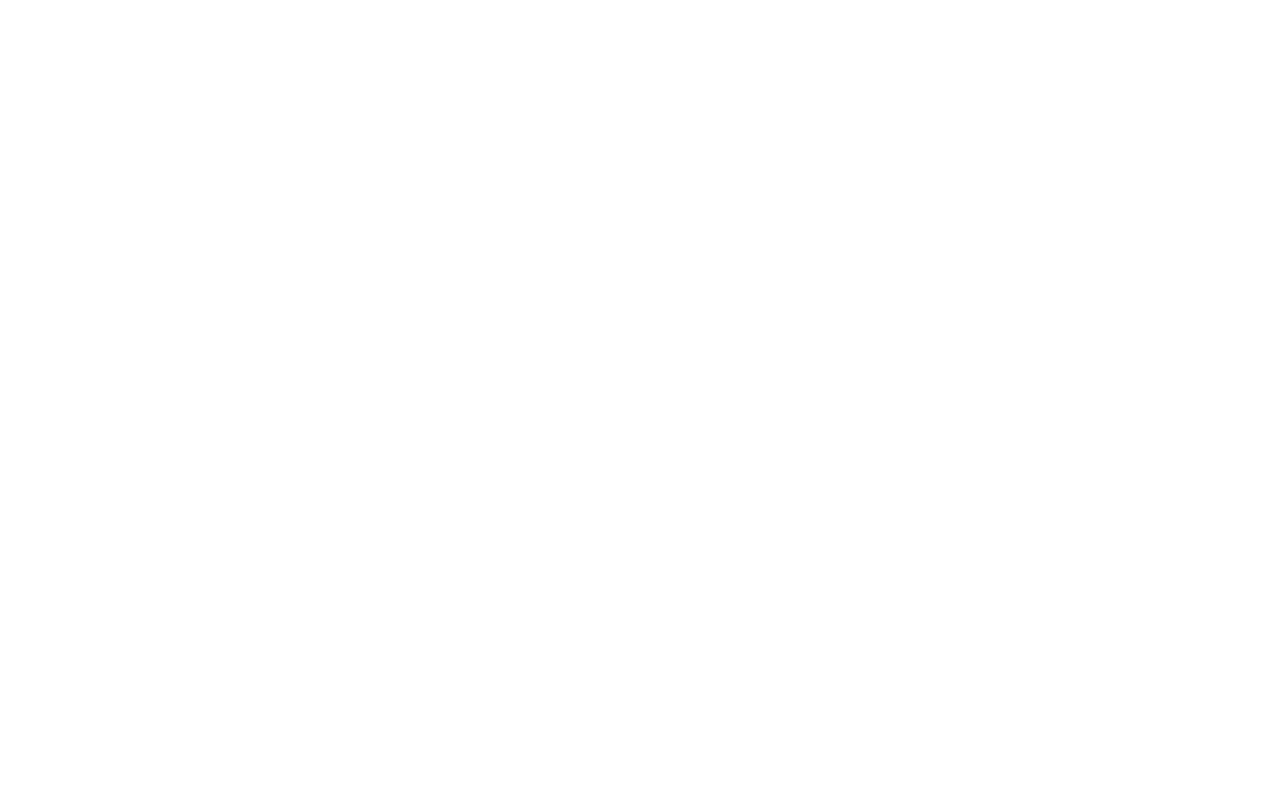
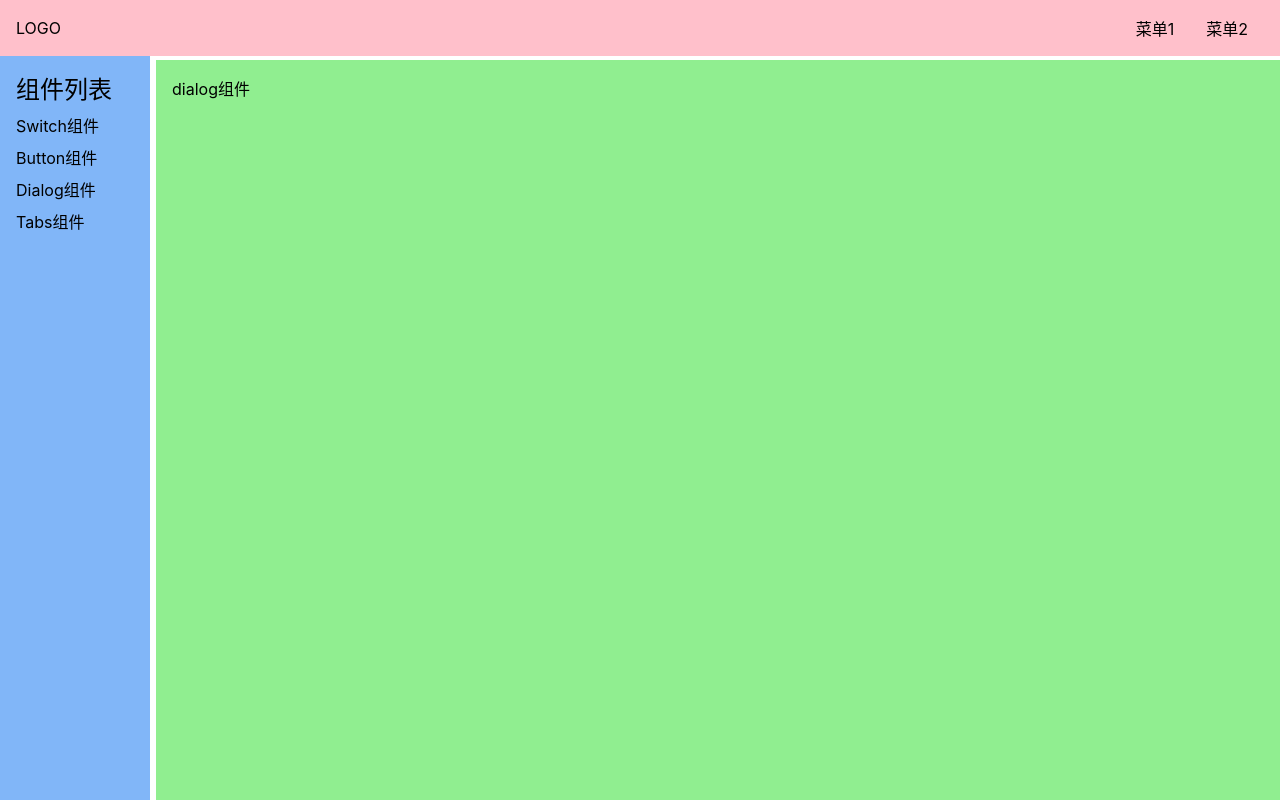
Before and after one commit to limo-chen/BabieUI, a Vue app: page /#/doc/dialog in a window 1280 px wide. Before the commit this address had no page. Built offline with nearby package versions, Linux system fonts and the light colour scheme.

Commit message:
基本骨架搭建完成

```diff
--- /dev/null
+++ b/src/views/Dialog.vue
@@ -0,0 +1 @@
+<template><div>dialog组件</div></template>
--- a/src/views/Doc.vue
+++ b/src/views/Doc.vue
@@ -73,10 +73,8 @@
     margin-bottom: 4px;
   }
 
-  > ol {
-    > li {
-      padding: 4px 0;
-    }
+  > li {
+    padding: 4px 0;
   }
 }
 main {
--- /dev/null
+++ b/src/views/DocDemo.vue
@@ -0,0 +1 @@
+<template><div>DocDemo组件</div></template>
--- /dev/null
+++ b/src/views/Switch.vue
@@ -0,0 +1 @@
+<template><div>switchzujain</div></template>
--- /dev/null
+++ b/src/views/Tabs.vue
@@ -0,0 +1 @@
+<template><div>Tab组件</div></template>
```
Also changed, not shown: src/router.ts (+11 -1 lines).
